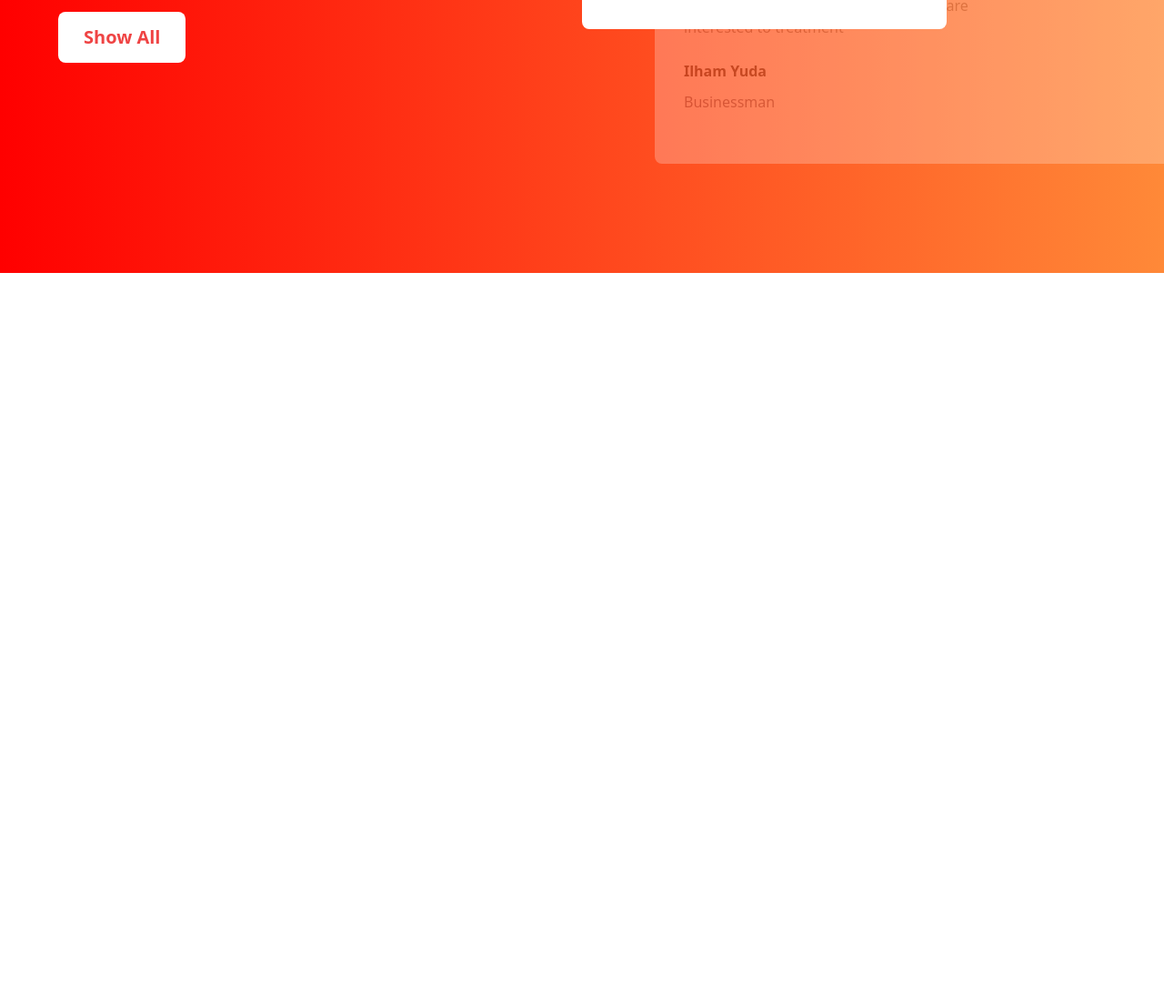
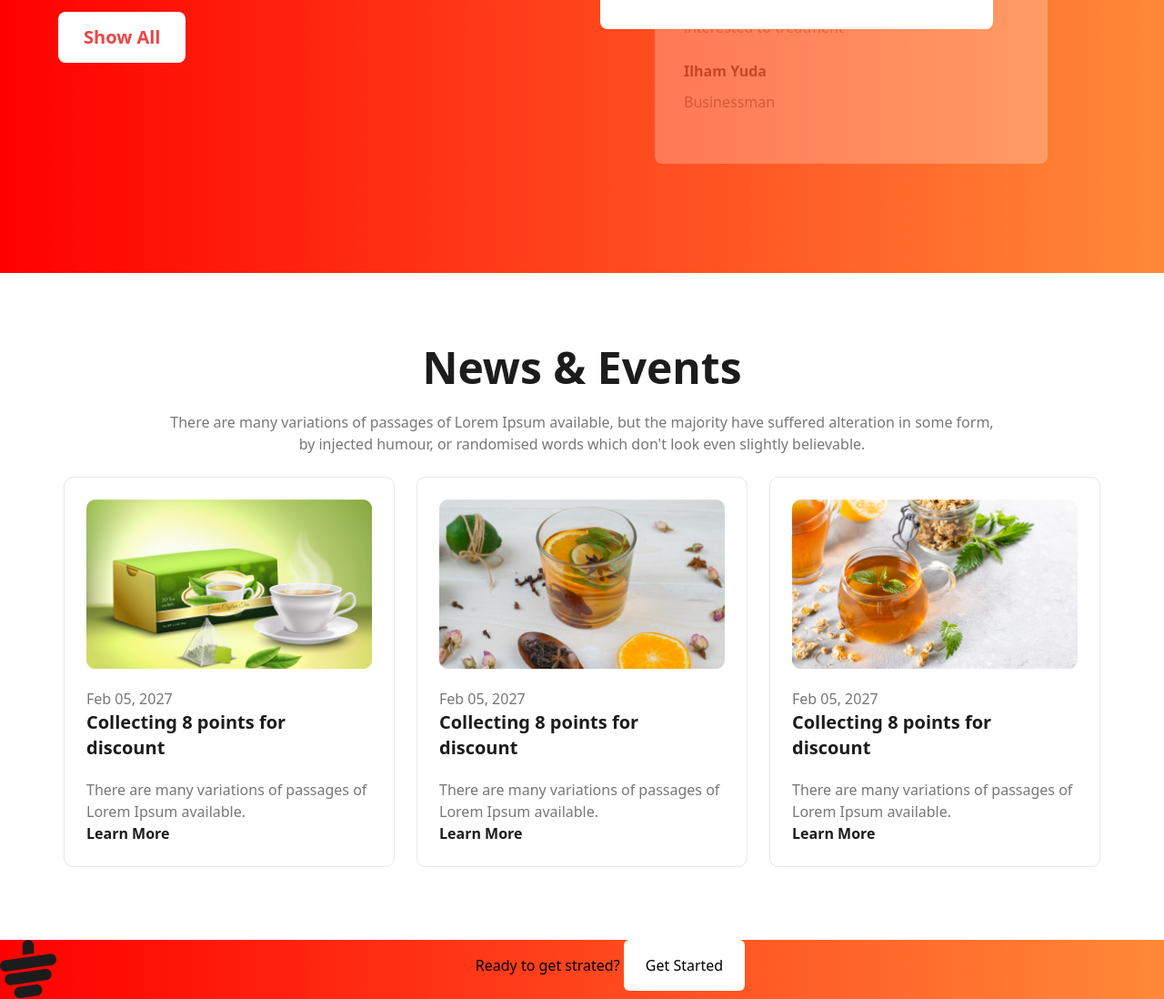
Before and after one commit to ZakariyaHussain/Tea-House, a plain HTML site: page index.html in a window 1280 px wide. Shown: the part 2524-3622 px from the top of the page at 91% size. Before the commit the page ends 2824 px from the top, so only its background shows below. Drawn offline with nearby package versions, Linux system fonts and the light colour scheme.

Commit message:
Client section and event section completed

```diff
--- a/index.html
+++ b/index.html
@@ -101,21 +101,21 @@
                 </div>
             </div>
             <div class="relative mt-16 md:mt-0">
-                <div class="absolute top-36 z-10">
+                <div class="absolute w-3/4 left-5 top-36 z-10">
                     <div class="bg-white rounded-lg p-8">
-                        <img class="absolute -left-8 -top-8 bg-white rounded-full p-2" src="images/client.png" alt="">
+                        <img class="absolute -left-4 -top-8 md:-left-8 bg-white rounded-full p-2" src="images/client.png" alt="">
                         <p class="text-[16px] text-[#777777] mt-[10px] my-6">We are providing the best and suitable home<br> insurance services for the people who are<br> interested to treatment</p>
                         <h3 class="font-bold text-[16px] text-[#1C1C1C]">Ilham Yuda</h3>
                         <p class="font-medium text-[16px] text-[#5D5A6F] mt-[10px] my-6">Businessman</p>
                     </div>
                 </div>
-                <div class="relative left-20 w-3/4 md:w-full bg-white rounded-lg p-8 opacity-25">
+                <div class="relative left-20 w-3/4 bg-white rounded-lg p-8 opacity-25">
                     <img class="absolute -left-8 -top-8 bg-white rounded-full p-2" src="images/client.png" alt="">
                     <p class="text-[16px] text-[#777777] mt-[10px] my-6">We are providing the best and suitable home<br> insurance services for the people who are<br> interested to treatment</p>
                     <h3 class="font-bold text-[16px] text-[#1C1C1C]">Ilham Yuda</h3>
                     <p class="font-medium text-[16px] text-[#5D5A6F] mt-[10px] my-6">Businessman</p>
                 </div>
-                <div class="relative left-20 w-3/4 md:w-full bg-white rounded-lg p-8 my-10 opacity-25">
+                <div class="relative left-20 w-3/4 bg-white rounded-lg p-8 my-10 opacity-25">
                     <img class="absolute -left-8 -top-8 bg-white rounded-full p-2" src="images/client.png" alt="">
                     <p class="text-[16px] text-[#777777] mt-[10px] my-6">We are providing the best and suitable home<br> insurance services for the people who are<br> interested to treatment</p>
                     <h3 class="font-bold text-[16px] text-[#1C1C1C]">Ilham Yuda</h3>
@@ -124,9 +124,48 @@
             </div>
         </section>
 
+        <!-- Events section -->
+        <section id="event" class="p-5 md:px-16 md:py-20 space-y-6 mx-auto">
+            <h2 class="text-center font-extrabold text-5xl text-[#1C1C1C]">News & Events</h2>
+            <p class="text-center font-medium text-[16px] text-[#777777] mt-5">There are many variations of passages of Lorem Ipsum available, but the majority have suffered alteration in some form,<br> by injected humour, or randomised words which don't look even slightly believable. </p>
+            <div class="flex flex-wrap justify-center md:justify-center gap-6 mx-auto">
+                <div class="max-w-[364px] border rounded-[10px] p-6 ">
+                    <div class="flex justify-center">
+                        <img src="images/news-1.png" alt="">
+                    </div>
+                    <div>
+                        <p class="font-medium text-[16px] text-[#777777] mt-5">Feb 05, 2027</p>
+                        <h4 class="font-extrabold text-xl text-[#1C1C1C]">Collecting 8 points for<br> discount</h4>
+                        <p class="font-medium text-[16px] text-[#777777] mt-5">There are many variations of passages of<br> Lorem Ipsum available.</p>
+                        <button><a class="font-bold text-[#1C1C1C]" href="">Learn More</a></button>
+                    </div>
+                </div>
+                <div class="max-w-[364px] border rounded-[10px] p-6 ">
+                    <img src="images/news-2.png" alt="">
+                    <p class="font-medium text-[16px] text-[#777777] mt-5">Feb 05, 2027</p>
+                    <h4 class="font-extrabold text-xl text-[#1C1C1C]">Collecting 8 points for<br> discount</h4>
+                    <p class="font-medium text-[16px] text-[#777777] mt-5">There are many variations of passages of<br> Lorem Ipsum available.</p>
+                    <button><a class="font-bold text-[#1C1C1C]" href="">Learn More</a></button>
+                </div>
+                <div class="max-w-[364px] border rounded-[10px] p-6 ">
+                    <img src="images/news-3.png" alt="">
+                    <p class="font-medium text-[16px] text-[#777777] mt-5">Feb 05, 2027</p>
+                    <h4 class="font-extrabold text-xl text-[#1C1C1C]">Collecting 8 points for<br> discount</h4>
+                    <p class="font-medium text-[16px] text-[#777777] mt-5">There are many variations of passages of<br> Lorem Ipsum available.</p>
+                    <button><a class="font-bold text-[#1C1C1C]" href="">Learn More</a></button>
+                </div>
+            </div>
+        </section>
     </main>
-    <footer>
-
+    <footer class="bg-gradient-to-r from-[#FF0000] to-[#FF8938] to-100%">
+        <div class="flex justify-between">
+            <img src="images/cup.png" alt="">
+            <div>
+                <p class="inline">Ready to get strated?</p>
+                <button class="px-6 py-4 bg-white rounded-md">Get Started</button>
+            </div>
+            <hr>
+        </div>
     </footer>
 </body>
 </html>
```
